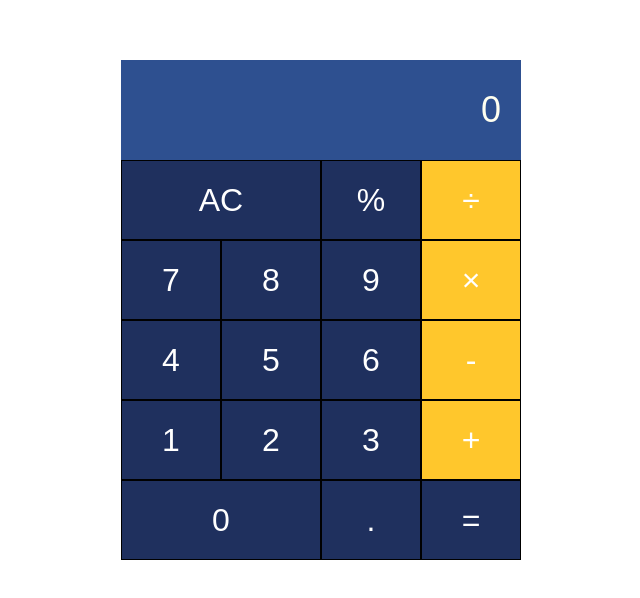
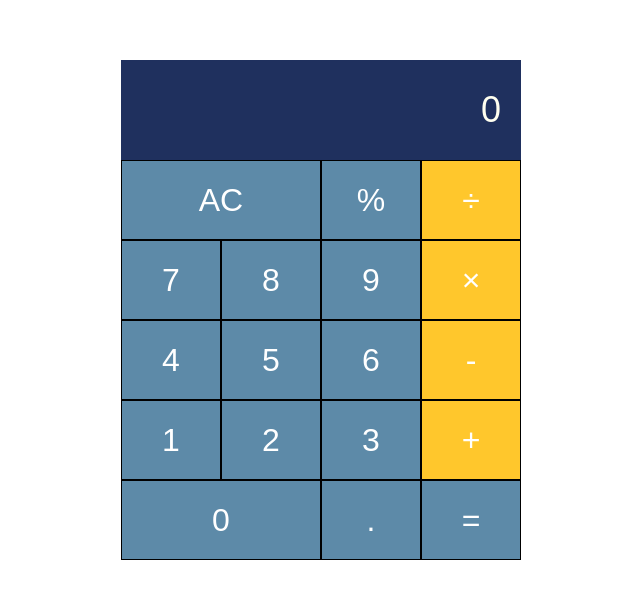
Before and after one commit to icha-mrh/calculator-icha, a plain HTML site: page index.html in a window 1280 px wide. Shown: the part 148-746 px from the top of the page, without its empty margins (319-959 px from the left). Drawn offline with Linux system fonts and the light colour scheme.

Commit message:
Update stylesheet.css

```diff
--- a/stylesheet.css
+++ b/stylesheet.css
@@ -8,7 +8,7 @@
 .calculator-screen {
   width: 100%;
   height: 100px;
-  background-color: #2E5090;
+  background-color: #1F305E;
   color: #FFFFF0;
   text-align: right;
   font-size: 36px;
@@ -27,7 +27,7 @@
 
 button {
   height: 80px;
-  background-color: #1F305E;
+  background-color: #5D8AA8;
   border: 1px solid black;
   font-size: 32px;
   color: 	#FFFFFF;
@@ -44,7 +44,7 @@ button {
 }
 
 button:hover {
-  background-color: #6082B6;
+  background-color: #AFDBF5;
 }
 
 .operator:hover, .equal-sign:hover {
```
